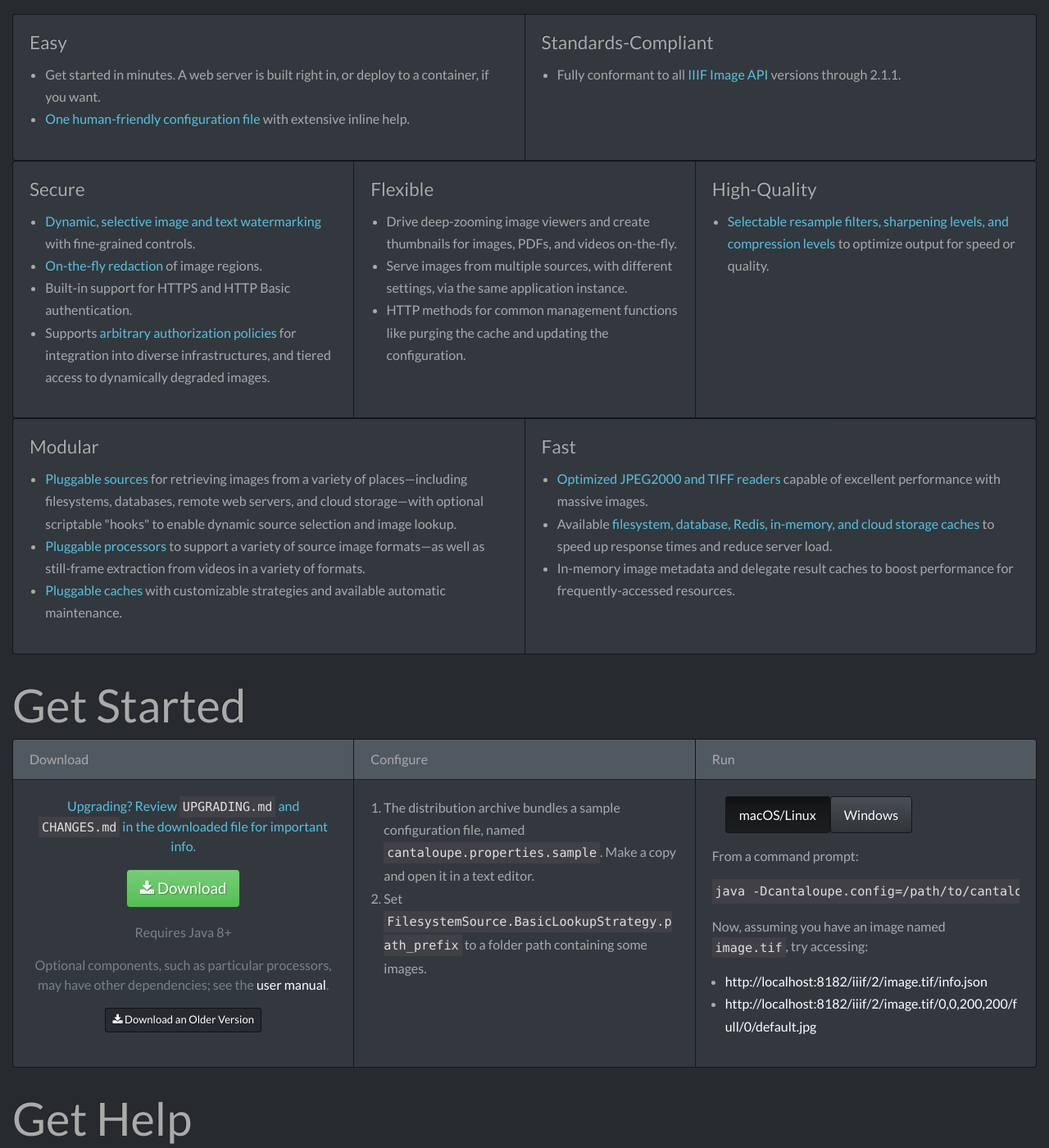
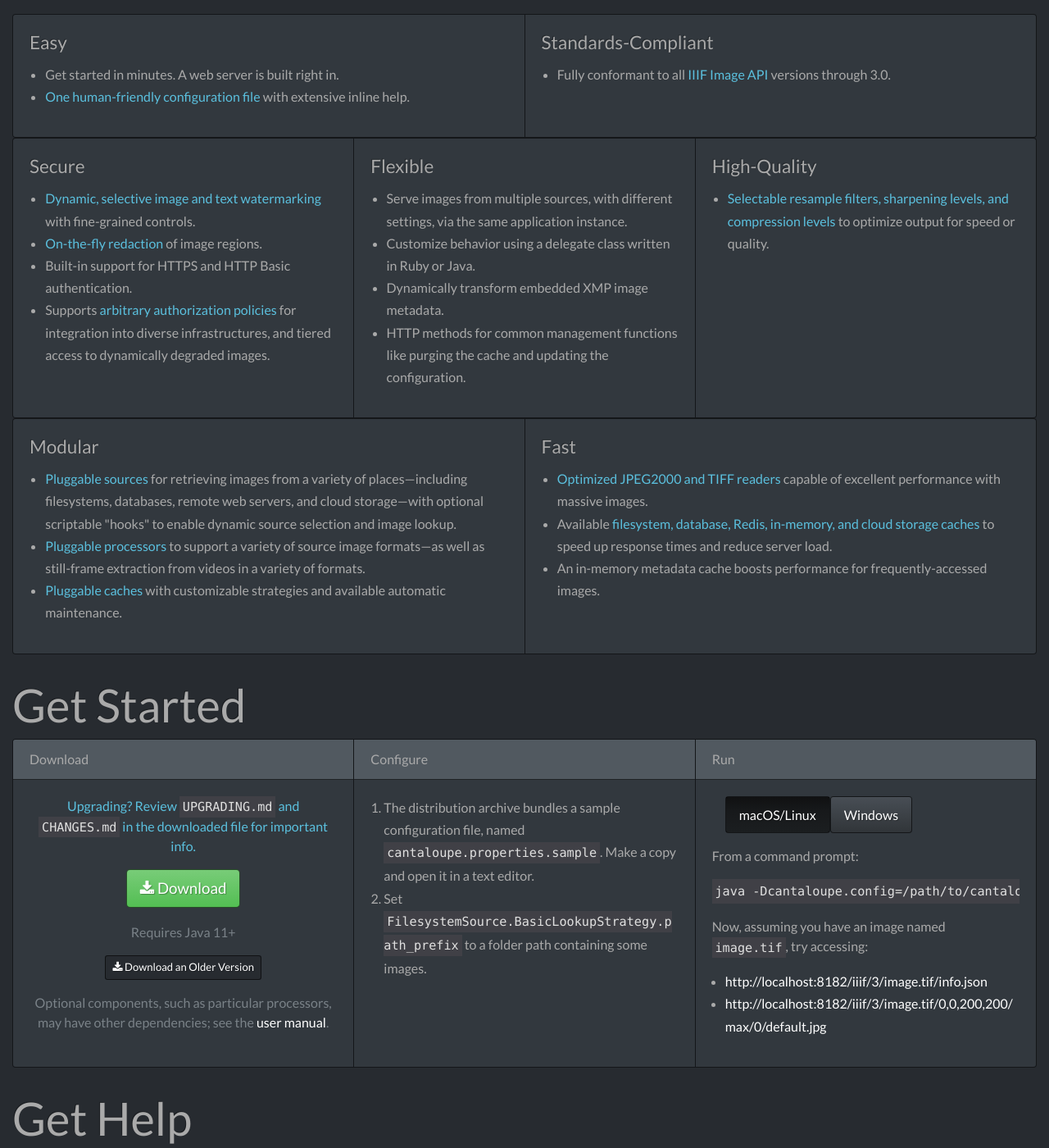
Before and after one commit to cantaloupe-project/cantaloupe-project.github.io, a Jekyll site: the page built from index.html, in a window 1280 px wide and 1400 px high, scrolled down 375 px. Shown: the whole window at 82% size. Built offline with Jekyll 4.4.1, drawn with Linux system fonts in a browser that asks for light colours; nearby versions of some CDN libraries.

Commit message:
Updates for 5.0

```diff
--- a/_includes/nav.html
+++ b/_includes/nav.html
@@ -1,6 +1,9 @@
 <nav class="navbar navbar-expand-md navbar-dark bg-primary">
   <a class="navbar-brand" href="{{ site.baseurl }}/">
     <img alt="Cantaloupe" src="{{ site.baseurl }}/images/cantaloupe.png" width="40">
+    {% if page.path contains 'manual/' %}
+      <span class="ml-2">Cantaloupe</span>
+    {% endif %}
   </a>
   <button class="navbar-toggler" type="button" data-toggle="collapse" data-target="#navbar-items" aria-controls="navbar-items" aria-expanded="false" aria-label="Toggle navigation">
     <span class="navbar-toggler-icon"></span>
--- a/_layouts/manual_4.1.html
+++ b/_layouts/manual_4.1.html
@@ -8,6 +8,7 @@
     {% include _manual/_4.1/toc.html %}
   </div>
   <div class="col-sm-8 col-md-9 col-lg-10">
+    {% include outdated-manual-warning.html %}
     {{ content }}
   </div>
 </div>
--- a/_layouts/manual_5.0.html
+++ b/_layouts/manual_5.0.html
@@ -8,7 +8,6 @@
     {% include _manual/_5.0/toc.html %}
   </div>
   <div class="col-sm-8 col-md-9 col-lg-10">
-    {% include unreleased-manual-warning.html %}
     {{ content }}
   </div>
 </div>
--- a/css/manual.scss
+++ b/css/manual.scss
@@ -32,6 +32,10 @@
 
 .dropdown-item:hover {
   color:white !important;
+}
+
+.card .list-group-item {
+  word-wrap: normal;
 }
 
 h2 {
--- a/index.html
+++ b/index.html
@@ -30,7 +30,7 @@
       <div class="card-body">
         <h4 class="card-title">Easy</h4>
         <ul>
-          <li>Get started in minutes. A web server is built right in, or deploy to a container, if you want.</li>
+          <li>Get started in minutes. A web server is built right in.</li>
           <li><span class="text-info">One human-friendly configuration file</span> with extensive inline help.</li>
         </ul>
       </div>
@@ -40,7 +40,7 @@
       <div class="card-body">
         <h4 class="card-title">Standards-Compliant</h4>
         <ul>
-          <li>Fully conformant to all <span class="text-info">IIIF Image API</span> versions through 2.1.1.</li>
+          <li>Fully conformant to all <span class="text-info">IIIF Image API</span> versions through 3.0.</li>
         </ul>
       </div>
     </div>
@@ -63,8 +63,9 @@
       <div class="card-body">
         <h4 class="card-title">Flexible</h4>
         <ul>
-          <li>Drive deep-zooming image viewers and create thumbnails for images, PDFs, and videos on-the-fly.</li>
           <li>Serve images from multiple sources, with different settings, via the same application instance.</li>
+          <li>Customize behavior using a delegate class written in Ruby or Java.</li>
+          <li>Dynamically transform embedded XMP image metadata.</li>
           <li>HTTP methods for common management functions like purging the cache and updating the configuration.</li>
         </ul>
       </div>
@@ -98,7 +99,7 @@
         <ul>
           <li><span class="text-info">Optimized JPEG2000 and TIFF readers</span> capable of excellent performance with massive images.</li>
           <li>Available <span class="text-info">filesystem, database, Redis, in-memory, and cloud storage caches</span> to speed up response times and reduce server load.</li>
-          <li>In-memory image metadata and delegate result caches to boost performance for frequently-accessed resources.</li>
+          <li>An in-memory metadata cache boosts performance for frequently-accessed images.</li>
         </ul>
       </div>
     </div>
@@ -117,11 +118,12 @@
 
           <a href="https://github.com/cantaloupe-project/cantaloupe/releases" class="btn btn-lg btn-success download-button"><i class="fa fa-download"></i> Download</a>
 
-          <p class="text-muted">Requires Java 8+</p>
-          <p class="text-muted">Optional components, such as particular processors, may have other dependencies; see the <a href="manual/">user manual</a>.</p>
+          <p class="text-muted">Requires Java 11+</p>
 
           <p><a class="btn btn-sm btn-dark" href="https://github.com/cantaloupe-project/cantaloupe/releases">
             <i class="fa fa-download"></i> Download an Older Version</a></p>
+
+          <p class="text-muted">Optional components, such as particular processors, may have other dependencies; see the <a href="manual/">user manual</a>.</p>
         </div>
       </div>
     </div>
@@ -150,19 +152,19 @@
         <div class="tab-content">
           <div class="tab-pane fade show active" id="run-mac" role="tabpanel" aria-labelledby="run-mac-tab">
             <p>From a command prompt:</p>
-            <pre>java -Dcantaloupe.config=/path/to/cantaloupe.properties -Xmx2g -jar cantaloupe-x.x.x.war</pre>
+            <pre>java -Dcantaloupe.config=/path/to/cantaloupe.properties -Xmx2g -jar cantaloupe-<span class="latest-release">x.x.x</span>.jar</pre>
           </div>
           <div class="tab-pane fade" id="run-windows" role="tabpanel" aria-labelledby="run-windows-tab">
             <p>From a command prompt:</p>
-            <pre>java -Dcantaloupe.config=C:\path\to\cantaloupe.properties -Xmx2g -jar cantaloupe-x.x.x.war</pre>
+            <pre>java -Dcantaloupe.config=C:\path\to\cantaloupe.properties -Xmx2g -jar cantaloupe-<span class="latest-release">x.x.x</span>.jar</pre>
           </div>
         </div>
 
         <p>Now, assuming you have an image named <span class="filename">image.tif</span>, try accessing:</p>
 
         <ul>
-          <li><a href="http://localhost:8182/iiif/2/image.tif/info.json">http://localhost:8182/iiif/2/image.tif/info.json</a></li>
-          <li><a href="http://localhost:8182/iiif/2/image.tif/0,0,200,200/full/0/default.jpg">http://localhost:8182/iiif/2/image.tif/0,0,200,200/full/0/default.jpg</a></li>
+          <li><a href="http://localhost:8182/iiif/3/image.tif/info.json">http://localhost:8182/iiif/3/image.tif/info.json</a></li>
+          <li><a href="http://localhost:8182/iiif/3/image.tif/0,0,200,200/max/0/default.jpg">http://localhost:8182/iiif/3/image.tif/0,0,200,200/max/0/default.jpg</a></li>
         </ul>
       </div>
     </div>
--- a/manual/5.0/endpoints.html
+++ b/manual/5.0/endpoints.html
@@ -258,12 +258,14 @@
 
 <h2 id="Health Check">Health Check</h2>
 
-<p>A health check endpoint is available at <span class="filename">/health</span>. It performs several high-level functionality checks:</p>
+<p>A health check endpoint is available at <span class="filename">/health</span>. By default, it simply returns <code>HTTP 200 OK</code>, but if <code>endpoint.health.dependency_check</code> is set to <code>true</code>, it also performs several other checks:</p>
 
 <ol>
-  <li>The processing pipeline is exercised using all known-working <a href="sources.html">sources</a> and <a href="processors.html">processors</a>. This also checks that the underlying storage is online and readable.</li>
+  <li>All known-working <a href="sources.html">sources</a> are exercised to check that the underlying storage is online and readable.</li>
   <li>The I/O functionality of the current <a href="caching.html#Source%20Cache">source cache</a> and/or <a href="caching.html#Derivative%20Cache">derivative cache</a> is checked.</li>
 </ol>
+
+<p>This makes the for a more thorough health check, but also a slower one that may be redundant if these services are already monitored.</p>
 
 <p>The JSON response includes one of three color codes:</p>
 
--- a/scripts/base.js
+++ b/scripts/base.js
@@ -36,5 +36,6 @@
         var button = $('.download-button');
         button.attr('href', release.assets[0].browser_download_url);
         button.html(button.html() + ' ' + release.tag_name);
+        $('.latest-release').text(release.tag_name);
     });
 }
```
